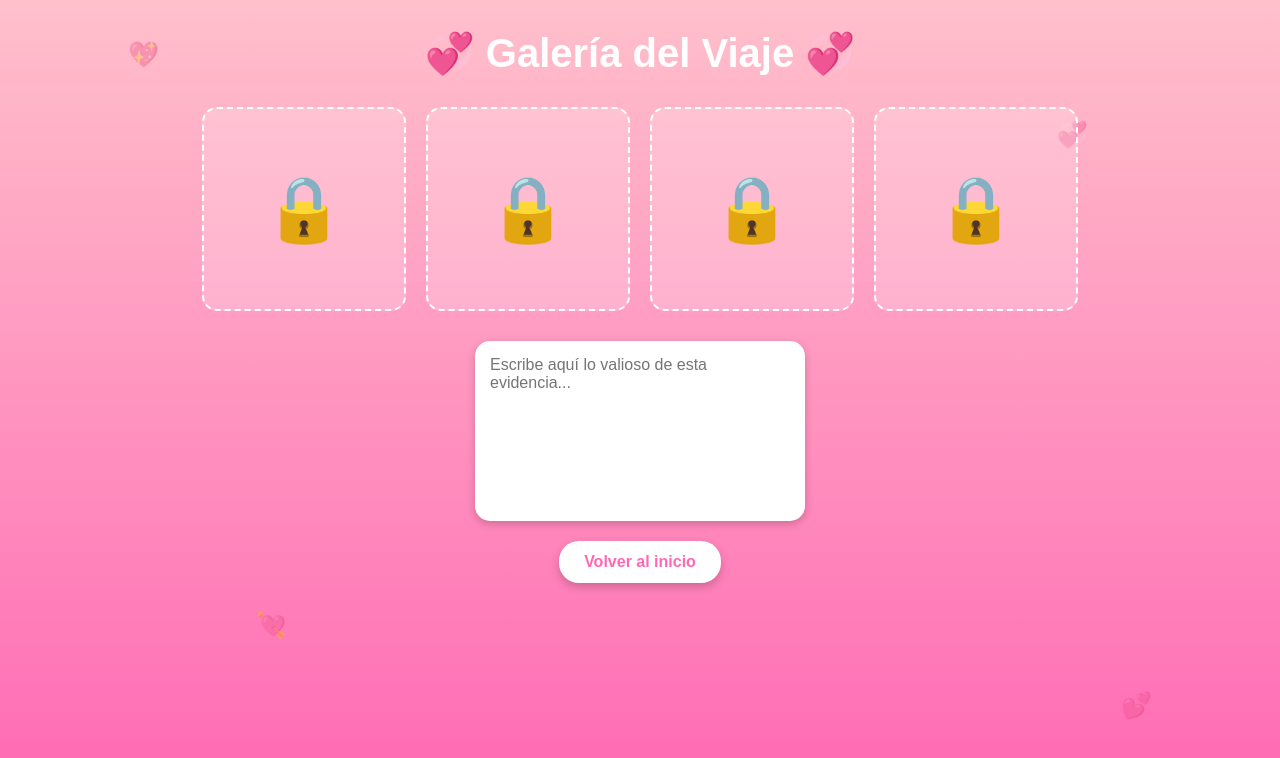
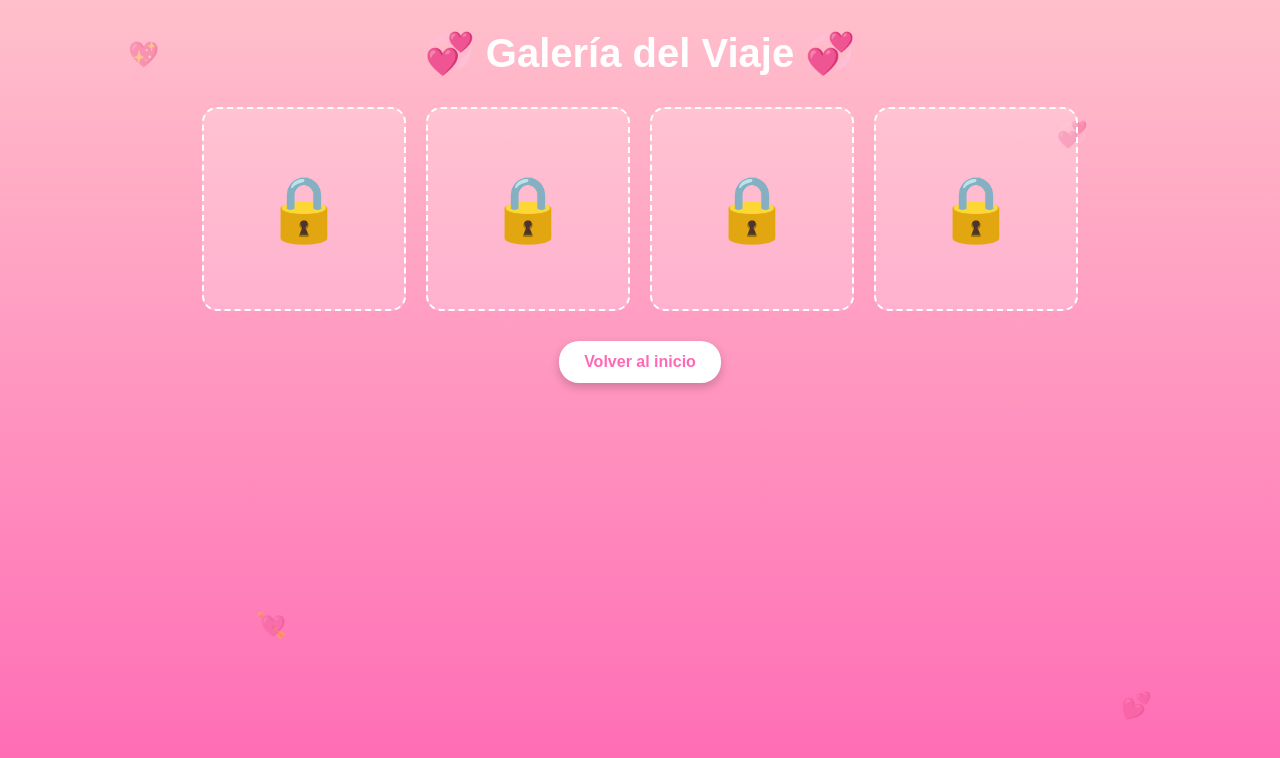
Before and after one commit to lethvega7/letday, a plain HTML site: page viaje.html in a window 1280 px wide. Drawn offline with Linux system fonts and the light colour scheme.

Commit message:
Update viaje.html

```diff
--- a/viaje.html
+++ b/viaje.html
@@ -138,8 +138,6 @@
     </div>
   </div>
 
-  <textarea placeholder="Escribe aquí lo valioso de esta evidencia..."></textarea>
-
   <button onclick="window.location.href='index.html'">Volver al inicio</button>
 
 <script>
```
